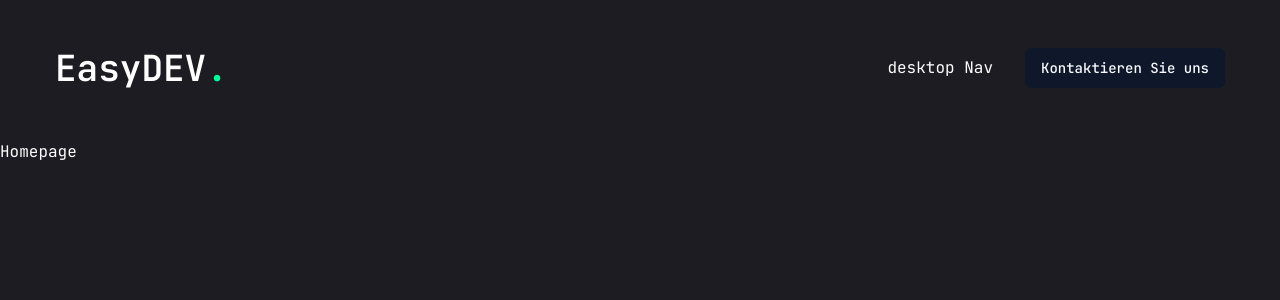
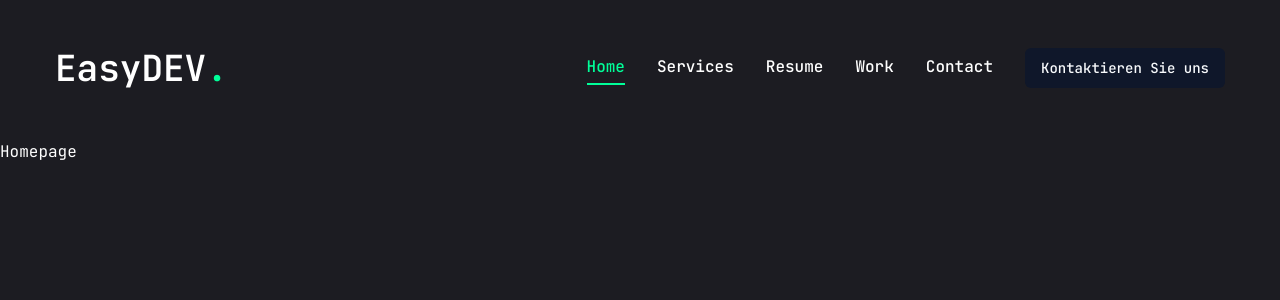
Before and after one commit to rahilkaiser/portfolio-website, a Next.js app: page / in a window 1280 px wide. Shown: the top 300 px of the page. Built offline with nearby package versions, Linux system fonts and the light colour scheme.

Commit message:
added Navigation

```diff
--- a/src/components/Nav.tsx
+++ b/src/components/Nav.tsx
@@ -1,5 +1,8 @@
 "use client"
 
+
+import Link from "next/link";
+import {usePathname} from "next/navigation";
 
 const links = [
     {
@@ -24,7 +27,18 @@ const links = [
     }
 ]
 export const Nav = () => {
+    const pathName = usePathname();
+
     return (
-        <nav>desktop Nav</nav>
+        <nav className="flex gap-8">
+            {links.map((link, index) => {
+                return <Link
+                    className={`${link.path === pathName && "text-accent border-b-2 border-accent"} capitalize font-medium hover:text-accent duration-300 transition-all`}
+                    href={link.path}
+                    key={index}>
+                    {link.name}
+                </Link>
+            })}
+        </nav>
     );
 };
```
